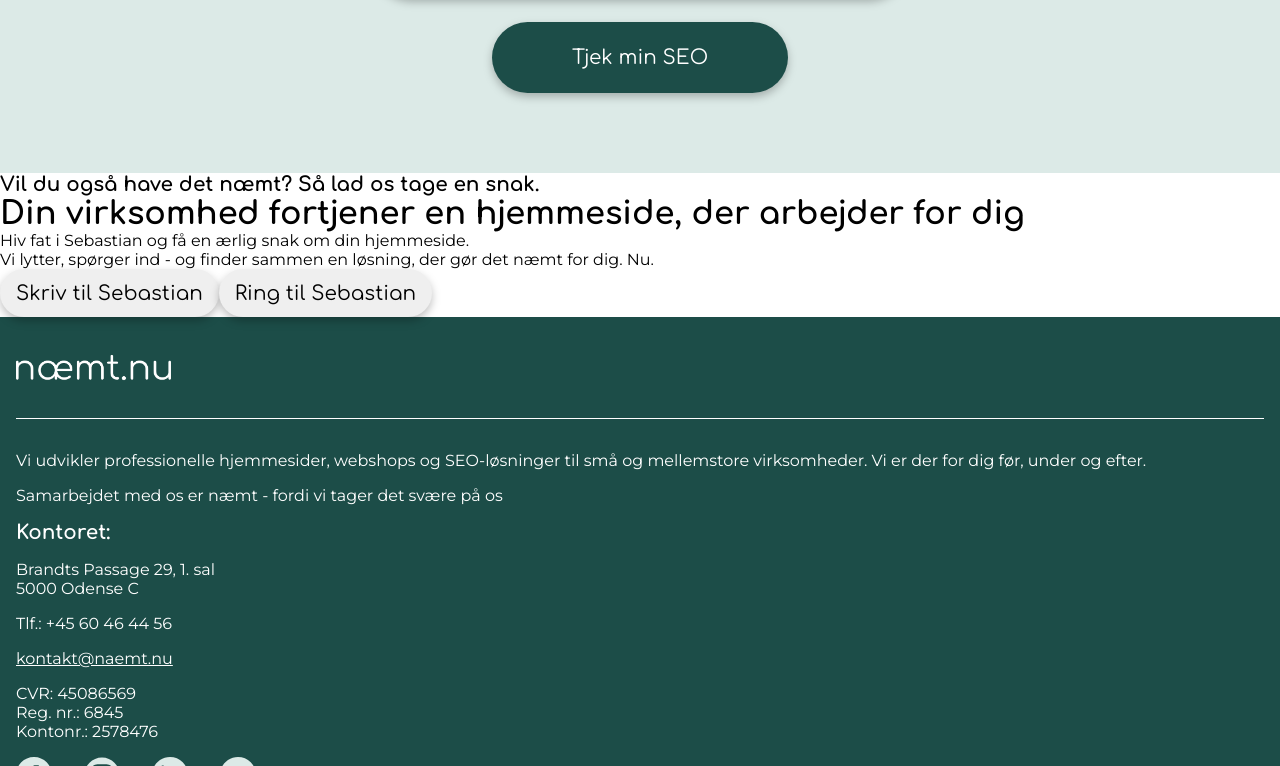
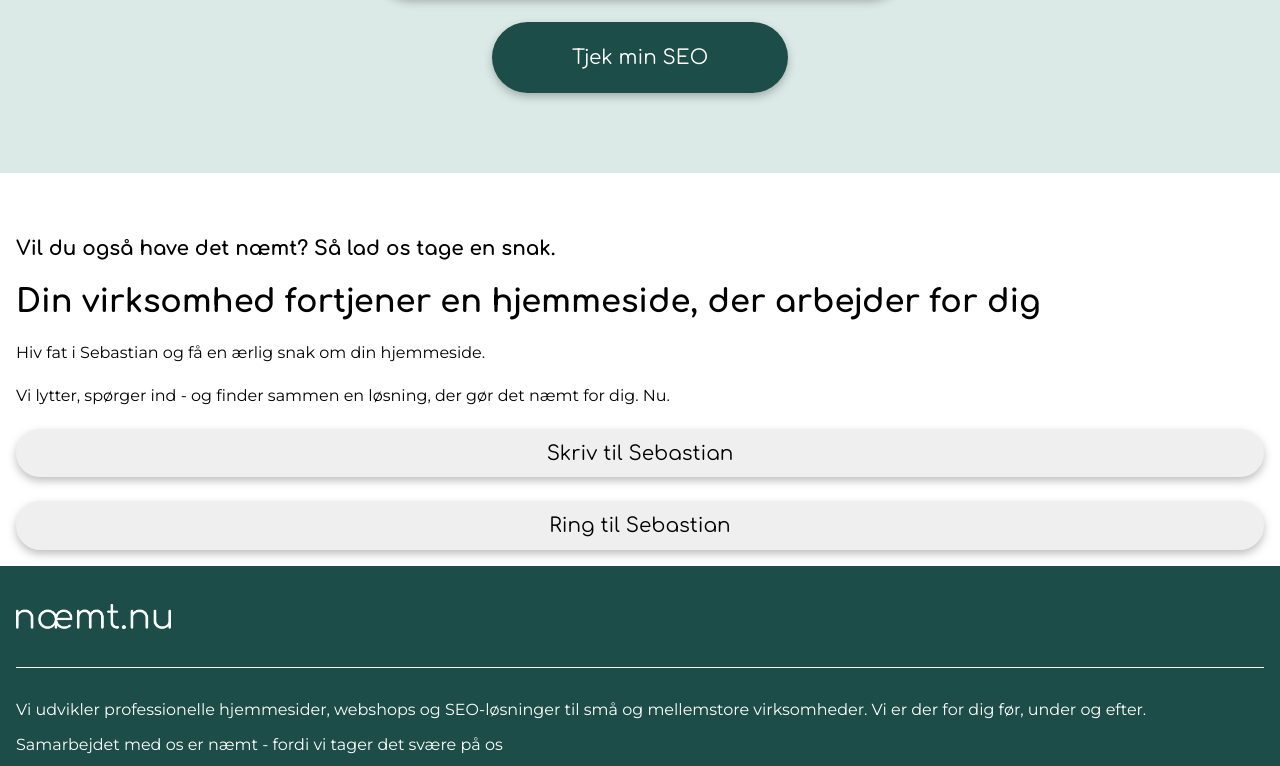
Before and after one commit to SofiePedersen/naemtnu, a Vue app: page / in a window 1280 px wide. Shown: the part 433-1199 px from the top of the page. Built offline with nearby package versions, Linux system fonts and the light colour scheme; no server answers.

Commit message:
Update Contact.vue

```diff
--- a/src/components/Contact.vue
+++ b/src/components/Contact.vue
@@ -9,11 +9,26 @@
       Vi lytter, spørger ind - og finder sammen en løsning, der gør det næmt for
       dig. Nu.
     </p>
-    <button>Skriv til Sebastian</button>
-    <button>Ring til Sebastian</button>
+    <div class="contact__wrapper--buttons">
+      <button>Skriv til Sebastian</button>
+      <button>Ring til Sebastian</button>
+    </div>
   </div>
 </template>
 
 <style lang="scss" scoped>
 @import "../assets/main.scss";
+.contact {
+  padding: 1rem;
+  padding-top: 4rem;
+  display: flex;
+  flex-direction: column;
+  gap: 1.5rem;
+}
+.contact__wrapper--buttons {
+  display: flex;
+  flex-direction: column;
+  justify-content: center;
+  gap: 1.5rem;
+}
 </style>
```
